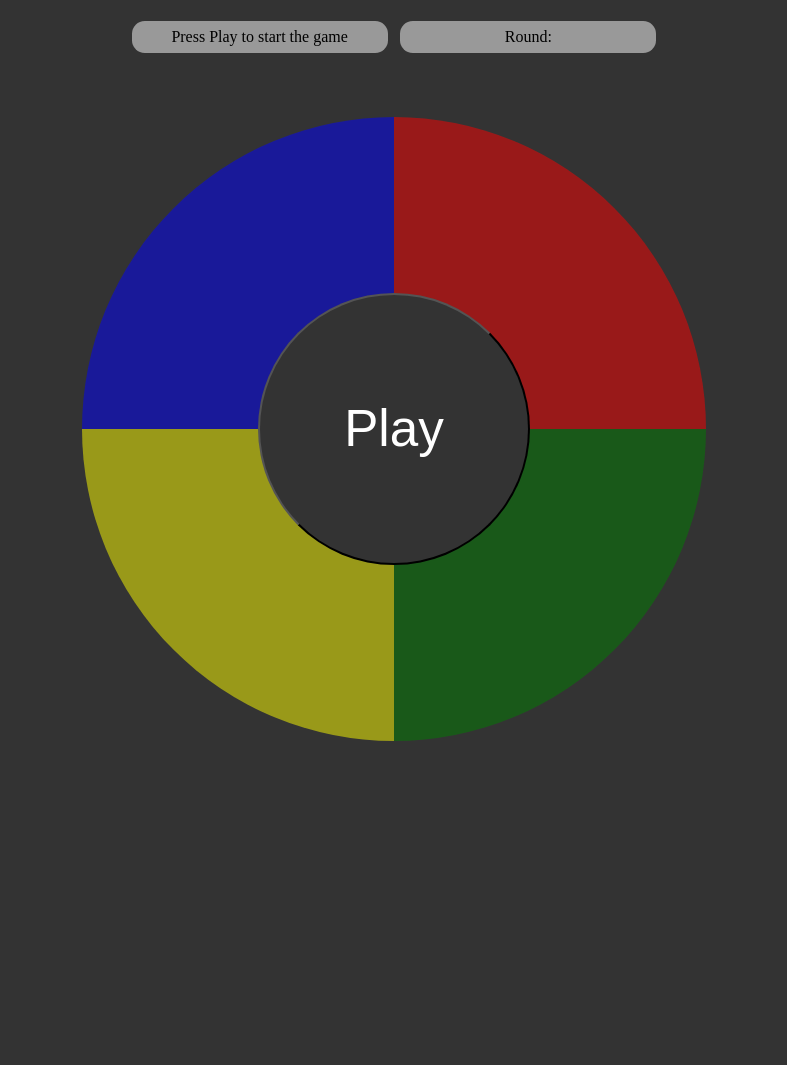
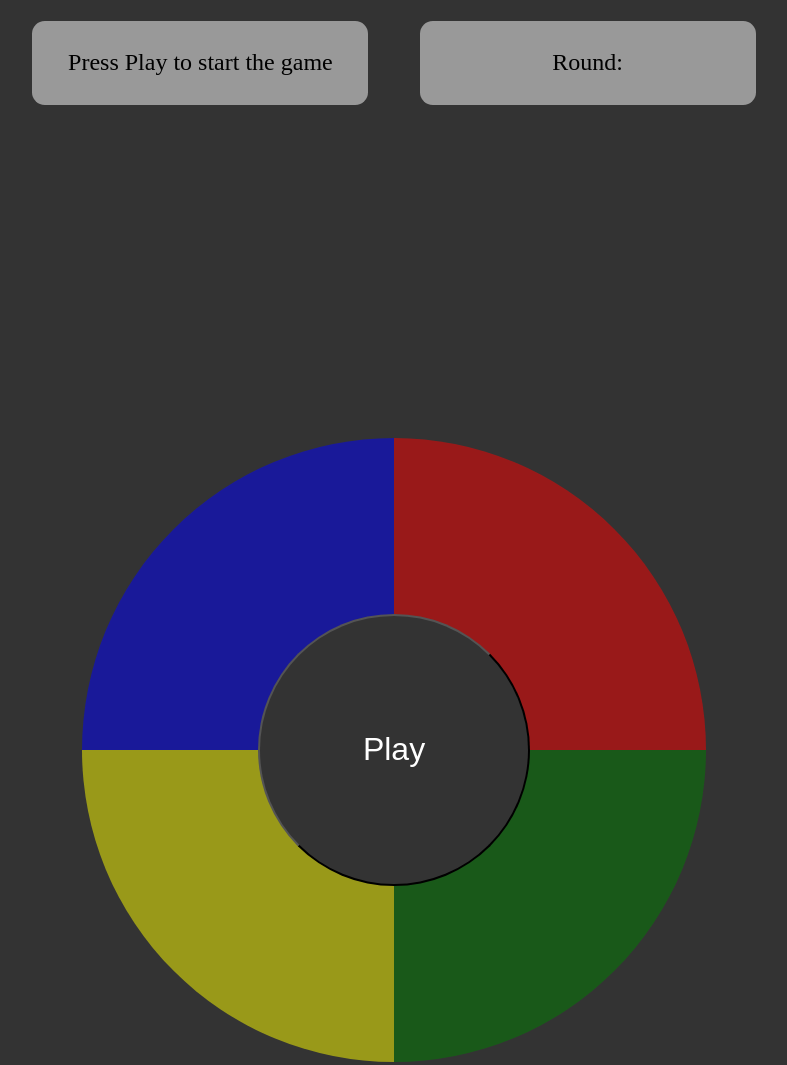
Before and after one commit to marcosperez85/Simon-Game, a plain HTML site: page index.html in a window 1280 px wide. Shown: the whole page, without its empty margins (246-1033 px from the left). Before the commit the page ends 800 px from the top, so only its background shows below. Drawn offline with Linux system fonts and the light colour scheme.

Commit message:
fix: agrando botones superiores y ubico en el centro el circleContainer

```diff
--- a/style.css
+++ b/style.css
@@ -1,7 +1,7 @@
 :root {
     /* --column-width: 32vw; */
-    --column-width: 16em;
-    --column-height: 2em;
+    --column-width: 14em;
+    --column-height: 3.5em;
     --circle-container-width: 78vmin;
     --small-circle-diameter: 34vmin;
     --panel-width: 39vmin;
@@ -9,7 +9,8 @@
     --color-fondo-hover: #555;
     --top-bar-color: #999;
     --top-bar-border-radius: 1vw;
-    --font-size-top-bar: 1em;
+    --font-size-top-bar: 1.5em;
+    --font-size-circulo-chico: 2em;
 }
 
 body {
@@ -25,7 +26,7 @@ body {
     /* grid-template-columns: repeat(2, var(--column-width)); */
     align-items: center;
     justify-content: center;
-    gap: 1vw;
+    gap: 4vw;
     margin-top: 1vw;
     margin-bottom: 1vw;
     /* border: 1px solid red; */
@@ -51,7 +52,8 @@ body {
     grid-template-columns: repeat(2, var(--panel-width));
     grid-template-rows: repeat(2, var(--panel-width));
     width: var(--circle-container-width);
-    margin-top: 4vw;
+    margin-top: 50%;
+    transform: translate(0%, -50%);
 }
 
 .circuloGrande {
@@ -71,7 +73,7 @@ body {
     left: 50%;         /* Position at the horizontal center */
     transform: translate(-50%, -50%); /* Offset by half the element's dimensions to truly center */
     color: white;
-    font-size: 4vw;
+    font-size: var(--font-size-circulo-chico);
     width: var(--small-circle-diameter);
     height: var(--small-circle-diameter);
     background-color: var(--color-fondo);
```
